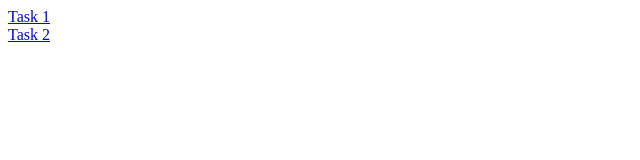
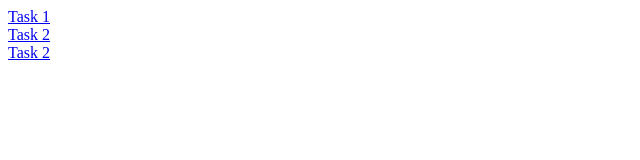
Before and after one commit to Ain0020/webdev_lab_4, a plain HTML site: page index.html in a window 1280 px wide. Shown: the full height of the page, 0-640 px from the left. Drawn offline with Linux system fonts and the light colour scheme.

Commit message:
initial commit with index.html

```diff
--- a/index.html
+++ b/index.html
@@ -8,5 +8,7 @@
     <a href="task1.html">Task 1</a>
     <br>
     <a href="task2.html">Task 2</a>
+    <br>
+    <a href="task3.html">Task 2</a>
 </body>
 </html>
```
